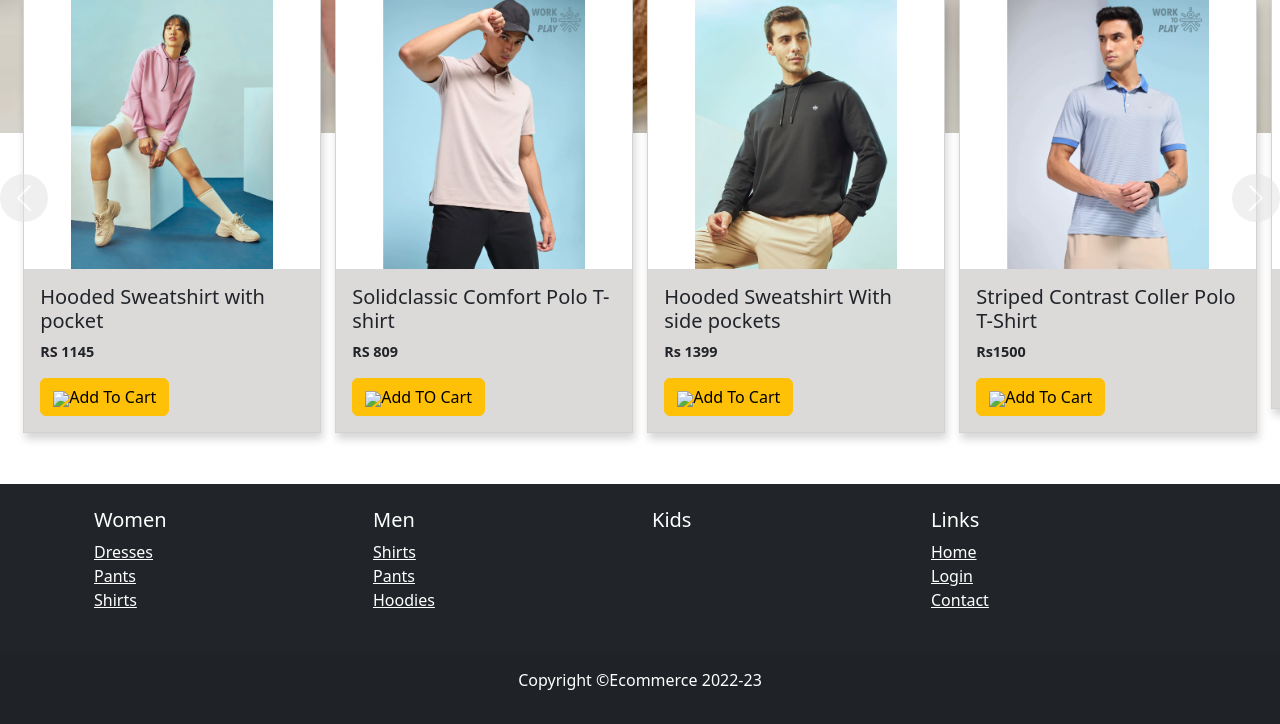
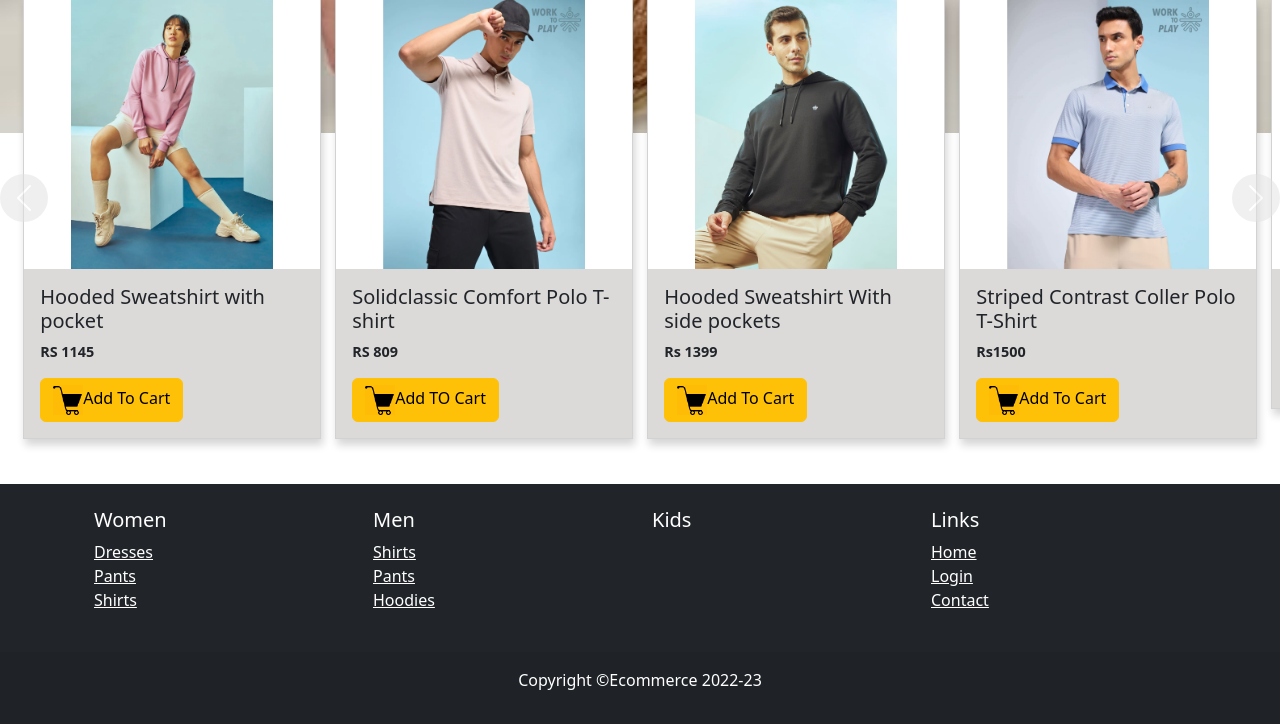
Before and after one commit to suyogjagadale/ECommerce-, a plain HTML site: page index.html in a window 1280 px wide. Shown: the part 627-1351 px from the top of the page. Drawn offline with nearby package versions, Linux system fonts and the light colour scheme; the site is published under a folder, as on GitHub Pages, so addresses that start at the root find nothing.

Commit message:
commited

```diff
--- a/index.html
+++ b/index.html
@@ -90,7 +90,7 @@
           <div class="card-body">
             <h5 class="card-title">Hooded Sweatshirt with pocket</h5>
             <p class="card-text"><b>RS 1145</b></p>
-            <a href="cart.html" class="btn btn-warning" style="justify-items: center;"><img src="/image/cart.png"
+            <a href="cart.html" class="btn btn-warning" style="justify-items: center;"><img src="image/cart.png"
                 height="30" style="background-color: #ff96001a;">Add To Cart</a>
           </div>
         </div>
@@ -103,7 +103,7 @@
           <div class="card-body">
             <h5 class="card-title">Solidclassic Comfort Polo T-shirt</h5>
             <p class="card-text"><b>RS 809</b></p>
-            <a href="#" class="btn btn-warning"><img src="/image/cart.png" height="30"
+            <a href="#" class="btn btn-warning"><img src="image/cart.png" height="30"
                 style="background-color: #ff96001a;">Add TO Cart</a>
           </div>
         </div>
@@ -116,7 +116,7 @@
           <div class="card-body">
             <h5 class="card-title">Hooded Sweatshirt With side pockets</h5>
             <p class="card-text"><b>Rs 1399</b></p>
-            <a href="#" class="btn btn-warning"><img src="/image/cart.png" height="30"
+            <a href="#" class="btn btn-warning"><img src="image/cart.png" height="30"
                 style="background-color: #ff96001a;">Add To Cart</a>
           </div>
         </div>
@@ -129,7 +129,7 @@
           <div class="card-body">
             <h5 class="card-title">Striped Contrast Coller Polo T-Shirt</h5>
             <p class="card-text"><b>Rs1500</b></p>
-            <a href="#" class="btn btn-warning"><img src="/image/cart.png" height="30"
+            <a href="#" class="btn btn-warning"><img src="image/cart.png" height="30"
               style="background-color: #ff96001a;">Add To Cart</a>
           </div>
         </div>
```
